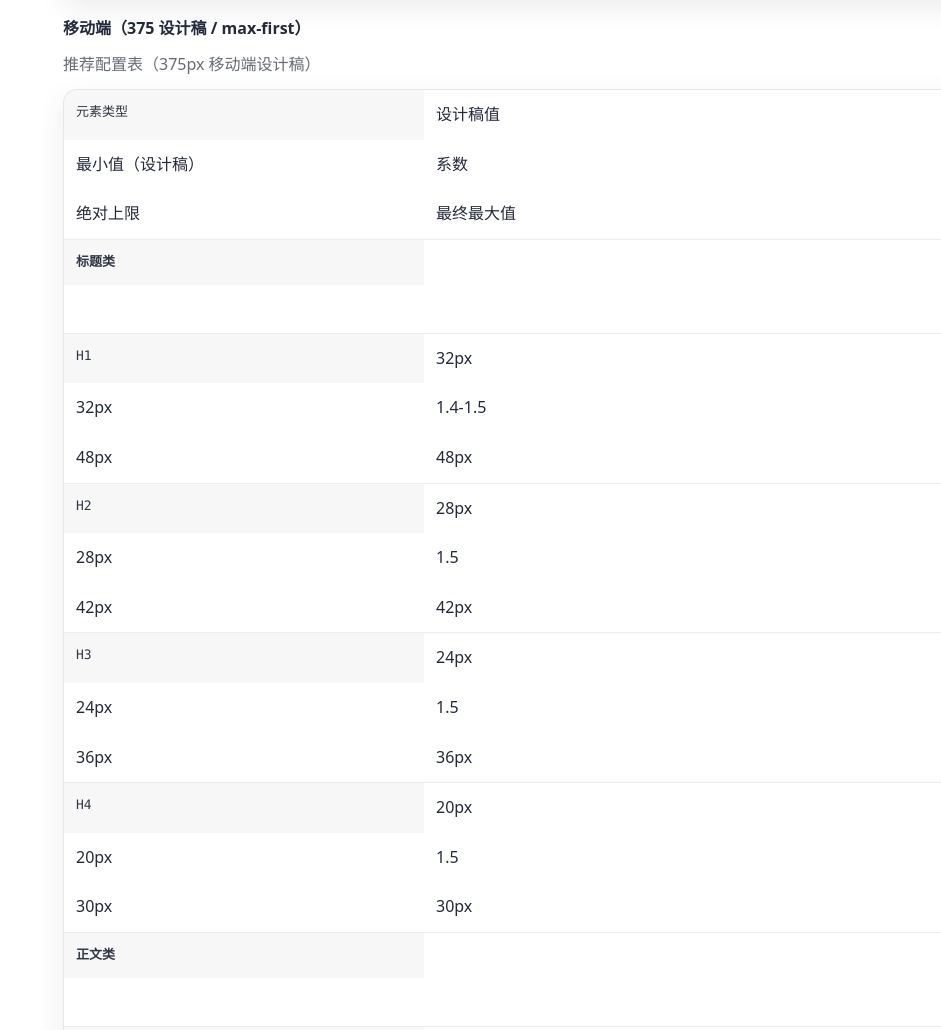
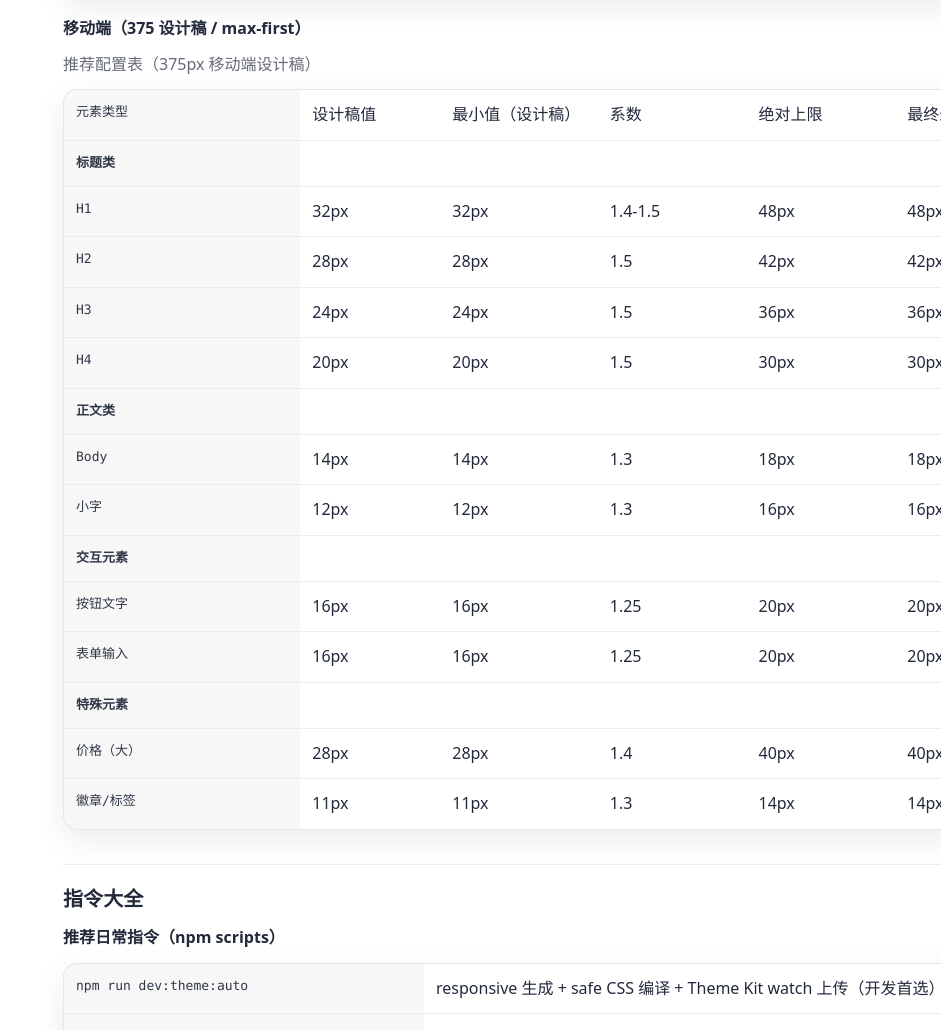
Before and after one commit to skylercong-cloud/shopify-scss-autofill, a website built with Vite: page website/docs/index.html in a window 1280 px wide. Shown: the part 7533-8563 px from the top of the page, without its empty margins (339-1280 px from the left). Built offline with nearby package versions, Linux system fonts and the light colour scheme.

Commit message:
docs: use six-column class for 375 recommended config table

```diff
--- a/website/docs/index.html
+++ b/website/docs/index.html
@@ -837,7 +837,7 @@ font-size: clamp(26px, calc(26 * var(--px-to-vw-mb)), 39px);</code></pre>
 
             <h3 class="doc-subhead">移动端（375 设计稿 / max-first）</h3>
             <p class="muted">推荐配置表（375px 移动端设计稿）</p>
-            <div class="table">
+            <div class="table table--six">
               <div class="row">
                 <div class="cell cmd">元素类型</div>
                 <div class="cell">设计稿值</div>
```
